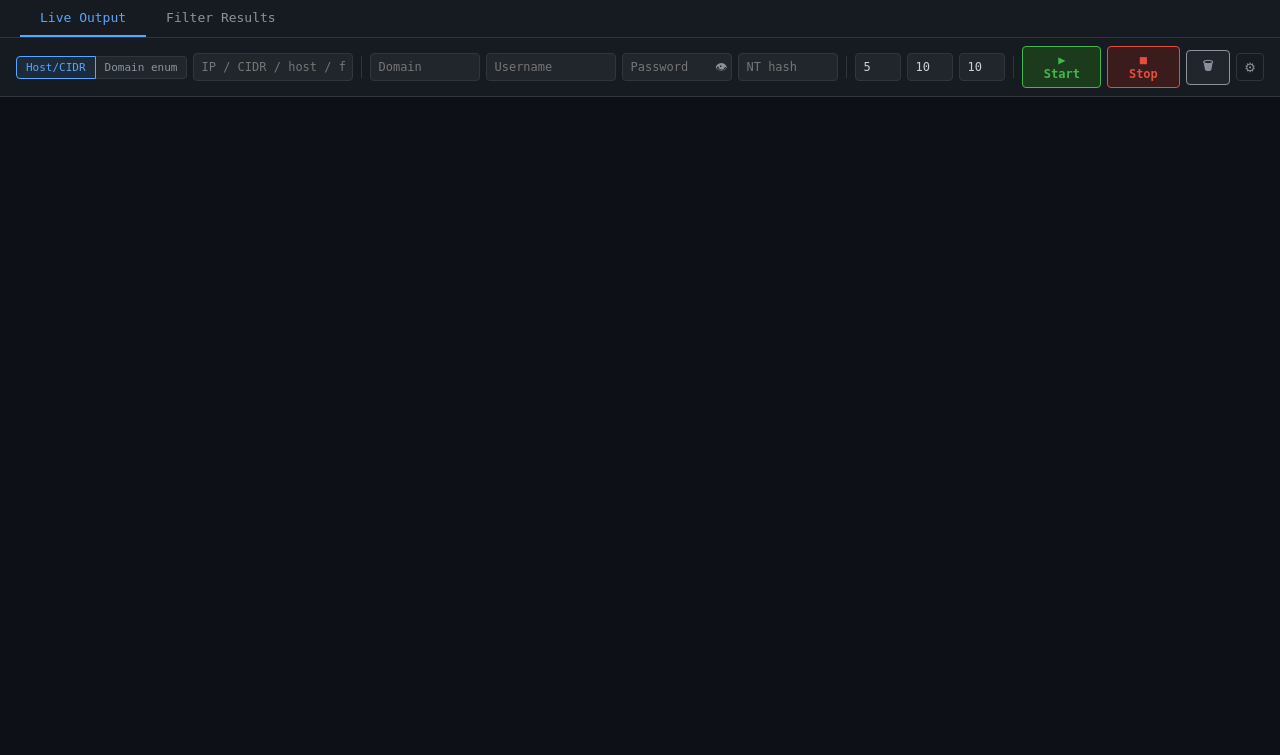
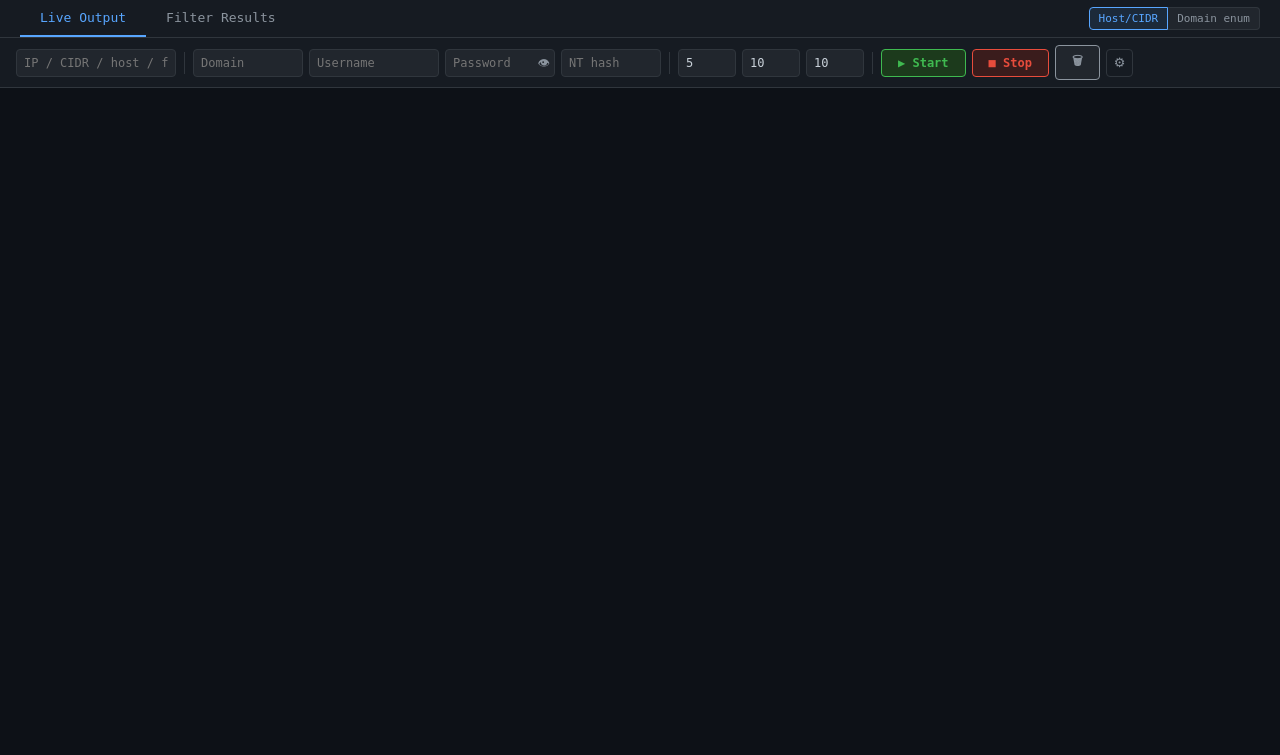
Before and after one commit to ab0x90/ShareHunter, a Flask app: page / in a window 1280 px wide. Shown: the part 45-800 px from the top of the page. Run offline with Flask 3, Linux system fonts and the light colour scheme; data that the repository does not hold is empty; some libraries are stand-ins or nearby versions.

Commit message:
Add files via upload

```diff
--- a/templates/index.html
+++ b/templates/index.html
@@ -76,7 +76,7 @@
     .tab-bar {
       background: var(--bg2);
       border-bottom: 1px solid var(--border);
-      display: flex;
+      display: flex; align-items: center;
       padding: 0 20px;
     }
     .tab-btn {
@@ -87,15 +87,22 @@
     }
     .tab-btn:hover { color: var(--text); }
     .tab-btn.active { color: var(--accent); border-bottom-color: var(--accent); }
-    .tab-content { display: none; height: calc(100vh - 110px); }
+    .tab-content { display: none; height: calc(100vh - 88px); }
     .tab-content.active { display: flex; flex-direction: column; }
+    /* mode toggle lives in the tab bar */
+    #mode-toggle-wrap {
+      margin-left: auto; display: flex; align-items: center; gap: 8px;
+    }
+    #mode-toggle-wrap .mode-locked-tip {
+      font-size: 11px; color: var(--text-dim); display: none;
+    }
 
-    /* ── Scan form — single compact row ── */
+    /* ── Scan form — single row ── */
     #scan-form {
       background: var(--bg2);
       border-bottom: 1px solid var(--border);
-      padding: 8px 16px;
-      display: flex; flex-wrap: nowrap; gap: 6px; align-items: center;
+      padding: 7px 16px;
+      display: flex; align-items: center; gap: 6px; flex-wrap: nowrap;
     }
     /* thin text inputs, no labels — placeholders carry the hint */
     #scan-form input[type=text],
@@ -113,9 +120,9 @@
     #scan-form input[name=nthash]        { width: 100px; }
     #scan-form input[name=target]        { width: 160px; }
     #scan-form input[name=target_domain] { width: 160px; }
-    #scan-form input[name=host_threads]  { width: 46px; }
-    #scan-form input[name=share_threads] { width: 46px; }
-    #scan-form input[name=depth]         { width: 46px; }
+    #scan-form input[name=host_threads]  { width: 58px; }
+    #scan-form input[name=share_threads] { width: 58px; }
+    #scan-form input[name=depth]         { width: 58px; }
     /* divider between logical groups */
     .sf-sep {
       width: 1px; height: 22px; background: var(--border);
@@ -354,28 +361,29 @@
   <button class="dismiss-btn" onclick="dismissBanner()">&#x2715;</button>
 </div>
 
-<!-- Tab bar -->
+<!-- Tab bar — mode toggle lives here, right-aligned -->
 <div class="tab-bar">
   <button class="tab-btn active" onclick="switchTab('live')">Live Output</button>
   <button class="tab-btn" onclick="switchTab('filter')">Filter Results</button>
+  <div id="mode-toggle-wrap">
+    <span class="mode-locked-tip" id="mode-locked-tip">stop scan to switch</span>
+    <div class="mode-toggle" id="mode-toggle">
+      <label id="lbl-specific" title="Scan a specific IP, CIDR, hostname, or file of targets">
+        <input type="radio" name="target_mode" value="specific" onchange="toggleTargetMode()">
+        <span>Host/CIDR</span>
+      </label>
+      <label id="lbl-domain" title="Enumerate all computers from a DC via LDAP, then scan them all">
+        <input type="radio" name="target_mode" value="domain" onchange="toggleTargetMode()">
+        <span>Domain enum</span>
+      </label>
+    </div>
+  </div>
 </div>
 
 <!-- ═══ LIVE TAB ═══ -->
 <div id="tab-live" class="tab-content active">
   <div id="form-wrap">
-    <!-- Single compact row -->
     <div id="scan-form">
-      <!-- Target mode pill toggle -->
-      <div class="mode-toggle" id="mode-toggle">
-        <label id="lbl-specific" class="checked" title="Scan a specific IP, CIDR, hostname, or file of targets">
-          <input type="radio" name="target_mode" value="specific" checked onchange="toggleTargetMode()">
-          <span>Host/CIDR</span>
-        </label>
-        <label id="lbl-domain" title="Enumerate all computers from a DC via LDAP, then scan them all">
-          <input type="radio" name="target_mode" value="domain" onchange="toggleTargetMode()">
-          <span>Domain enum</span>
-        </label>
-      </div>
       <!-- Target inputs — only one visible at a time -->
       <input type="text" name="target"        id="inp-target"        placeholder="IP / CIDR / host / file">
       <input type="text" name="target_domain" id="inp-target-domain" placeholder="DC hostname or IP" style="display:none">
@@ -488,12 +496,13 @@ const _dlState = new Map();
 // ── Polling fallback (works over SSH tunnels where WS events are lost) ─────
 let _pollInterval      = null;
 let _logOffset         = 0;
-let _wsWorking         = false;   // set true if WS actually delivers a result/log
 // Tracks how many results the SERVER currently holds for the active scan.
 // Separate from allResults.length because allResults may include historical
 // results loaded from a prior session file.
 let _serverResultCount = 0;
 let _currentScanId = null;
+let _scanRunning   = false;
+let _currentMode   = 'specific';
 
 function _mergePolledResults(payload) {
   const scan_id = payload.scan_id ?? null;
@@ -561,10 +570,9 @@ function stopPolling() {
 socket.on('connect',    () => addLog('[WS] Connected to ShareHunter', 'info'));
 socket.on('disconnect', () => addLog('[WS] Disconnected', 'error'));
 
-socket.on('log', d => { _wsWorking = true; addLog(d.msg, d.level); });
+socket.on('log', d => { addLog(d.msg, d.level); });
 
 socket.on('new_result', r => {
-  _wsWorking = true;
   // Annotate from persistent dl state before pushing
   if (_dlState.has(r.unc_path)) {
     r.downloaded  = true;
@@ -595,9 +603,12 @@ function switchTab(name) {
 }
 
 function setStatus(running) {
+  _scanRunning = running;
   const b = document.getElementById('status-badge');
   b.textContent = running ? 'RUNNING' : 'IDLE';
   b.className   = running ? 'running' : 'idle';
+  // Dim the mode toggle while scan runs so it's clear it's locked
+  document.getElementById('mode-toggle').style.opacity = running ? '0.5' : '1';
 }
 
 function updateCount() {
@@ -644,7 +655,19 @@ function getFormVal(name) {
 }
 
 function toggleTargetMode() {
-  const mode = document.querySelector('input[name=target_mode]:checked').value;
+  // Block mode switch while a scan is running
+  if (_scanRunning) {
+    // Revert the radio to whatever was checked before
+    const prev = _currentMode || 'specific';
+    document.querySelector(`input[name=target_mode][value=${prev}]`).checked = true;
+    document.getElementById('mode-locked-tip').style.display = 'inline';
+    setTimeout(() => { document.getElementById('mode-locked-tip').style.display = 'none'; }, 2500);
+    return;
+  }
+  const checked = document.querySelector('input[name=target_mode]:checked');
+  if (!checked) return;
+  const mode = checked.value;
+  _currentMode = mode;
   document.getElementById('inp-target').style.display        = mode === 'specific' ? '' : 'none';
   document.getElementById('inp-target-domain').style.display = mode === 'domain'   ? '' : 'none';
   document.getElementById('lbl-specific').classList.toggle('checked', mode === 'specific');
@@ -707,11 +730,6 @@ function onCredChange() {
     // FQDN domain with no host/CIDR target → switch to domain-enum mode
     const radio = document.querySelector('input[name=target_mode][value=domain]');
     if (!radio.checked) { radio.checked = true; toggleTargetMode(); }
-    if (!dcEl.value.trim()) {
-      dcEl.value = 'dc01.' + dom.toLowerCase().replace(/\.$/, '');
-      dcEl.style.borderColor = 'var(--accent)';
-      setTimeout(() => { dcEl.style.borderColor = ''; }, 1200);
-    }
   }
   // short NETBIOS name or host/CIDR already set → leave mode alone
 }
@@ -1200,6 +1218,17 @@ Promise.all([
 ]).then(([_resultsPayload, logs, status, prefill]) => {
   const results = _resultsPayload.results ?? _resultsPayload;
   if (_resultsPayload.scan_id != null) _currentScanId = _resultsPayload.scan_id;
+  // Restore mode from status (covers both CLI and GUI-started scans on refresh)
+  const initMode = status.mode || 'specific';
+  _currentMode = initMode;
+  document.querySelector(`input[name=target_mode][value=${initMode}]`).checked = true;
+  document.getElementById('lbl-specific').classList.toggle('checked', initMode === 'specific');
+  document.getElementById('lbl-domain').classList.toggle('checked',   initMode === 'domain');
+  document.getElementById('inp-target').style.display        = initMode === 'specific' ? '' : 'none';
+  document.getElementById('inp-target-domain').style.display = initMode === 'domain'   ? '' : 'none';
+  // Restore target values from status if prefill won't cover them (GUI-started scans)
+  if (status.target        && !prefill.target)        document.getElementById('inp-target').value        = status.target;
+  if (status.target_domain && !prefill.target_domain) document.getElementById('inp-target-domain').value = status.target_domain;
   prefillForm(prefill);
   // Restore in-flight / previously loaded results
   if (results.length) {
```
